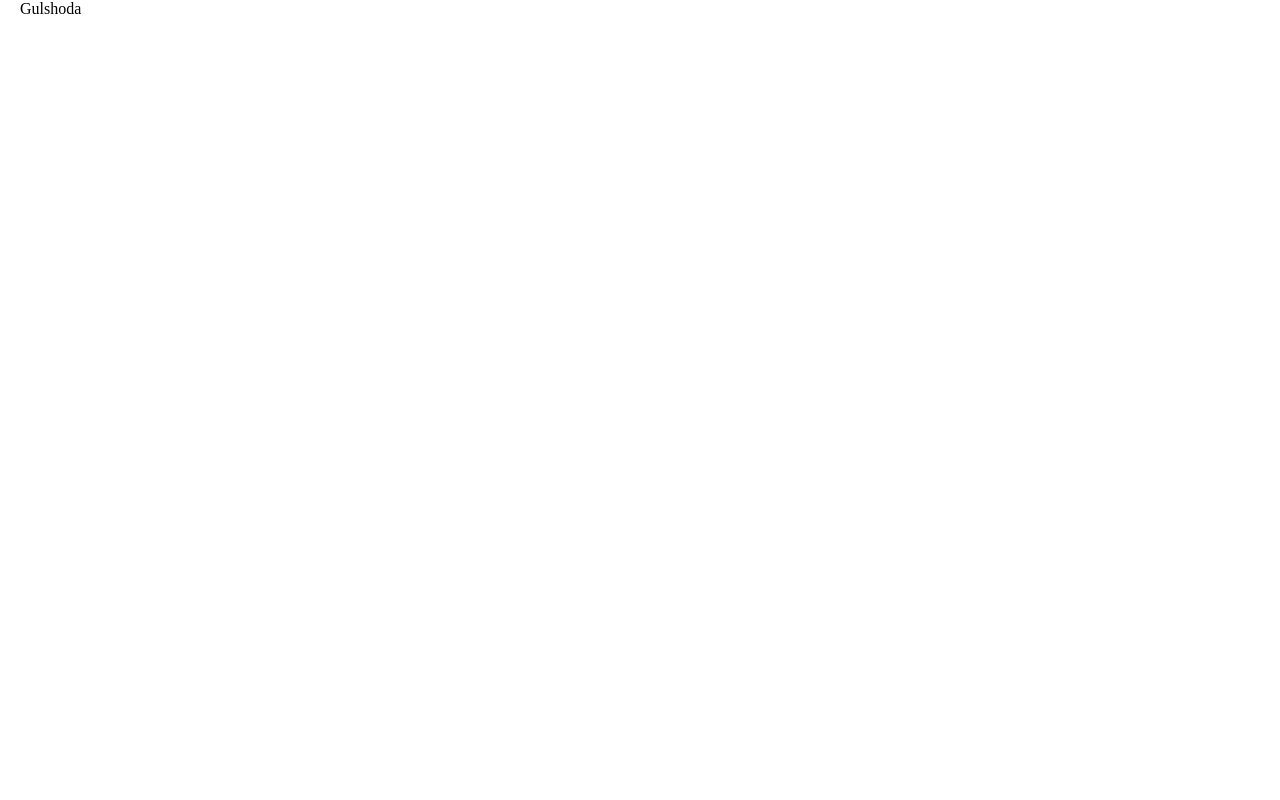
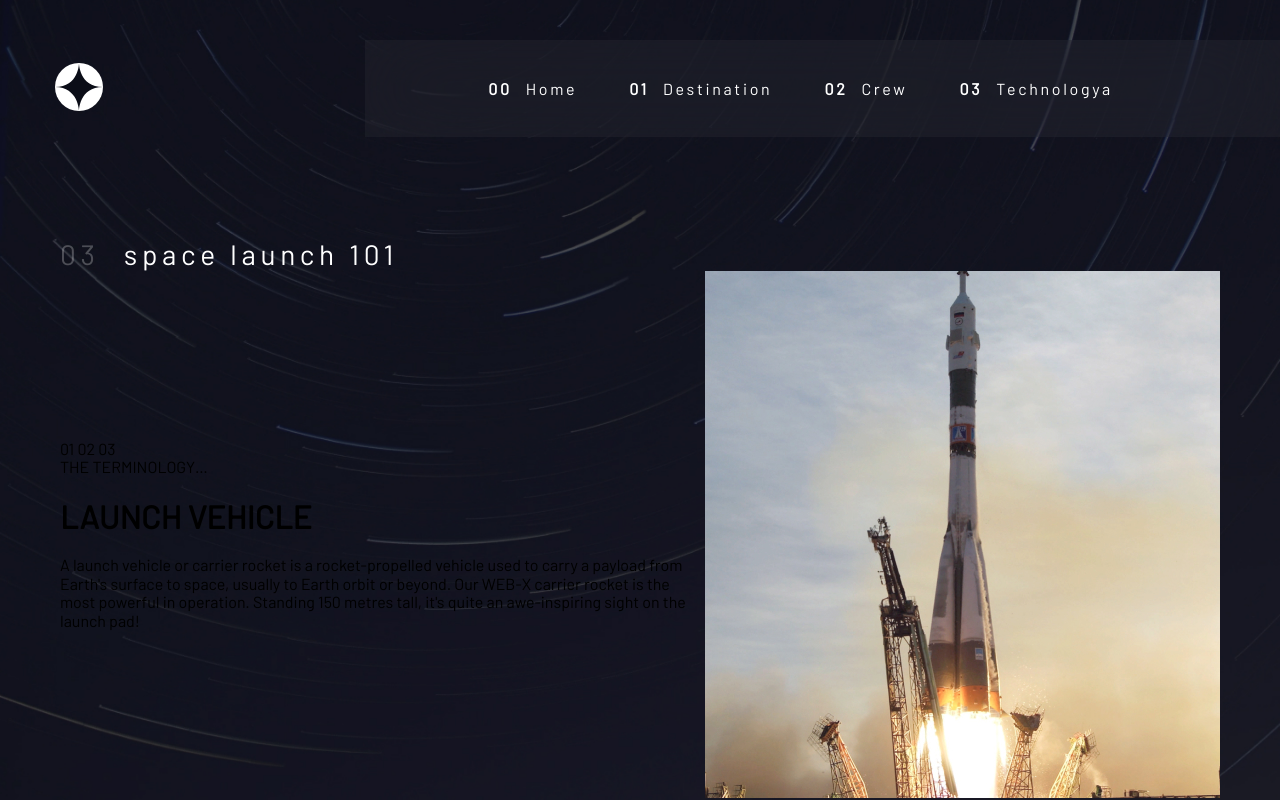
Before and after one commit to azizkhonn/Moon, a plain HTML site: page technology.html in a window 1280 px wide. Drawn offline with Linux system fonts and the light colour scheme; a web font is replaced by a local one.

Commit message:
add create technology page

```diff
--- a/scss/block/_Rixsitilla.scss
+++ b/scss/block/_Rixsitilla.scss
@@ -0,0 +1,85 @@
+.technology-body{
+    background-image: url(../../images/technology-page-desktop-bg-img.jpg);
+    background-repeat: no-repeat;
+    background-size: 100%;
+}
+
+.site-header{
+    padding: 40px 0 100px 0;
+}
+
+.header{
+    display: flex;
+    align-items: center;
+    justify-content: space-between;
+    position: relative;
+}
+
+.header-logo-link{
+    margin-left: 55px;
+    display: inline-block;
+}
+
+.navbar{
+    display: flex;
+    align-items: center;
+}
+
+// .navbar-line{
+//     width: 150px;
+//     display: inline-block;
+//     position: absolute;
+//     left: 350px;
+//     z-index: 2;
+// }
+
+.navbar-list{
+    padding: 39px 167px 39px 123px;
+    display: flex;
+    align-items: center;
+    background-color: rgba(255, 255, 255, 0.04);
+    backdrop-filter: blur(40.774227142333984px);
+}
+
+.navbar-item + .navbar-item{
+    margin-left: 52px;
+}
+
+.navbar-link-span{
+    margin-right: 14px;
+    color: #FFF;
+    font-size: 16px;
+    font-style: normal;
+    font-weight: 700;
+    line-height: normal;
+    letter-spacing: 2.7px;
+}
+
+.navbar-link{
+    color: #FFF;
+    font-size: 16px;
+    font-style: normal;
+    font-weight: 400;
+    line-height: normal;
+    letter-spacing: 2.7px;
+}
+
+.hero-title-span{
+    margin-right: 24px;
+    opacity: 0.25;
+}
+
+.hero-title{
+    color: #FFF;
+    font-size: 28px;
+    font-style: normal;
+    font-weight: 400;
+    line-height: normal;
+    letter-spacing: 4.725px;
+}
+
+.hero{
+    display: flex;
+    align-items: center;
+    justify-content: space-between;
+}
--- a/scss/block/_block.scss
+++ b/scss/block/_block.scss
@@ -1,4 +1,4 @@
+@import "Rixsitilla";
 @import "Abdulloh";
-@import "Abror";
-@import "Ibrohimjon";
-@import "Gulshoda";
+@import "Azizkhon";
+@import "Mirolim";
--- a/technology.html
+++ b/technology.html
@@ -9,35 +9,79 @@
     <link href="https://fonts.googleapis.com/css2?family=Barlow&family=Bellefair&display=swap" rel="stylesheet">
     <title>technology Home page</title>
 </head>
-<body class="home-body">
+<body class="technology-body">
     <!-- Site Header start -->
     <header class="site-header">
-        <div class="container">
             <div class="header">
-                Gulshoda
+                <a class="header-logo-link" href="/">
+                    <img class="hader-logo-img" src="./images/technology-page-site-logo.svg" alt="site logo" width="48" height="48">
+                </a>
+                <!-- <img class="navbar-line" src="./images/technology-page-header-line.png" alt="header line"> -->
+                <nav class="header-navbar navbar">
+                    <ul class="navbar-list">
+                        <li class="navbar-item">
+                            <a class="navbar-link" href="index.html">
+                                <span class="navbar-link-span">00</span>Home
+                            </a>
+                        </li>
+                        <li class="navbar-item">
+                            <a class="navbar-link" href="destination.html">
+                                <span class="navbar-link-span">01</span>Destination
+                            </a>
+                        </li>
+                        <li class="navbar-item">
+                            <a class="navbar-link" href="crew.html">
+                                <span class="navbar-link-span">02</span>Crew
+                            </a>
+                        </li>
+                        <li class="navbar-item">
+                            <a class="navbar-link" href="/">
+                                <span class="navbar-link-span">03</span>Technologya
+                            </a>
+                        </li>
+                    </ul>
+                </nav>
             </div>
-        </div>
     </header>
     <!-- Site Header end -->
+
     <!-- Site Main start -->
     <main class="site-main">
         <section class="hero-section">
             <div class="container">
+                <strong class="hero-title">
+                    <span class="hero-title-span">03</span>space launch 101
+                </strong>
                 <div class="hero">
-                    <!-- ... -->
+                    <div class="hero-content">
+                        <div class="hero-content-list">
+                            <span class="hero-content-item">
+                                01
+                            </span>
+                            <span class="hero-content-item">
+                                02
+                            </span>
+                            <span class="hero-content-item">
+                                03
+                            </span>
+                        </div>
+                        <span class="hero-content-span">
+                            THE TERMINOLOGY…
+                        </span>
+                        <h1 class="hero-content-title">
+                            LAUNCH VEHICLE
+                        </h1>
+                        <div class="hero-content-wrapper">
+                            <p class="hero-content-text">
+                                A launch vehicle or carrier rocket is a rocket-propelled vehicle used to carry a payload from Earth's surface to space, usually to Earth orbit or beyond. Our WEB-X carrier rocket is the most powerful in operation. Standing 150 metres tall, it's quite an awe-inspiring sight on the launch pad!
+                            </p>
+                        </div>
+                    </div>
+                    <img class="hero-content-img" src="./images/technology-page-launch-section-img1.jpg" alt="launch img">
                 </div>
             </div>
         </section>
     </main>
     <!-- Site Main end -->
-    <!-- Site Footer start -->
-    <footer class="site-footer">
-        <div class="container">
-            <div class="footer">
-                <!-- ... -->
-            </div>
-        </div>
-    </footer>
-    <!-- Site Footer end -->
 </body>
 </html>
```
Also changed, not shown: css/main.css, images/delete.png (deleted), images/technology-page-desktop-bg-img.jpg (added), images/technology-page-header-line.png (added), images/technology-page-launch-section-img1.jpg (added), images/technology-page-mobile-bg-img.jpg (added), images/technology-page-site-logo.svg (added), images/technology-page-tablet-bg-img.jpg (added), 1 other file.
